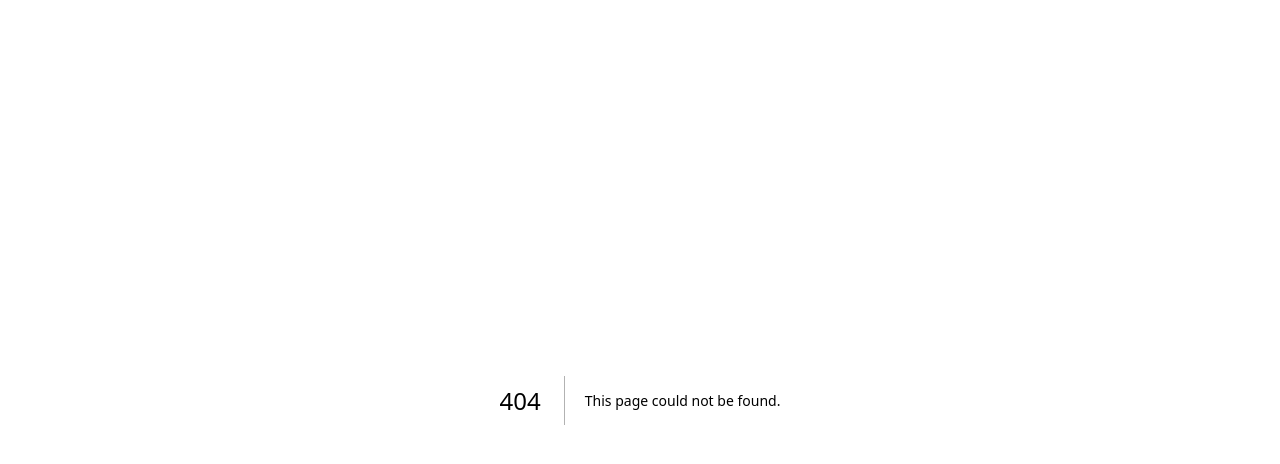
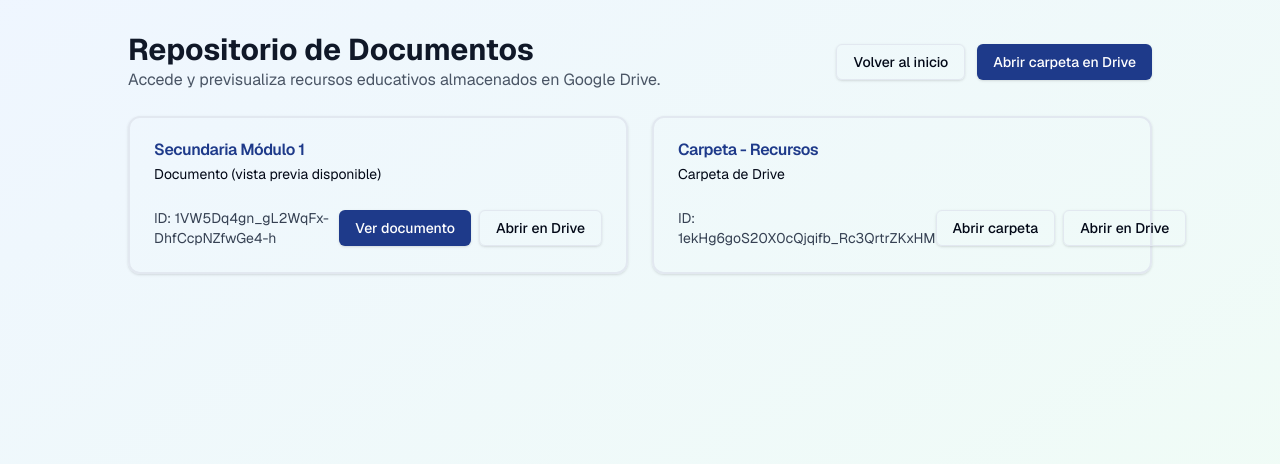
Before and after one commit to marcksdbgg/banco_ie, a Next.js app: page /documentos in a window 1280 px wide. Before the commit this address had no page. Shown: the top 464 px of the page. Built offline with nearby package versions, Linux system fonts and the light colour scheme.

Commit message:
feat: Add document repository page with file preview functionality

```diff
--- /dev/null
+++ b/src/app/documentos/page.tsx
@@ -0,0 +1,122 @@
+'use client';
+
+import { useState } from 'react';
+import Link from 'next/link';
+import { Button } from '@/components/ui/button';
+import { Card, CardContent, CardHeader, CardTitle, CardDescription } from '@/components/ui/card';
+import { Dialog, DialogContent, DialogHeader, DialogTitle, DialogDescription, DialogFooter } from '@/components/ui/dialog';
+
+// Lista inicial basada en los links proporcionados. Los IDs pueden extraerse de los enlaces de Drive.
+const archivos = [
+  { nombre: 'Secundaria Módulo 1', id: '1VW5Dq4gn_gL2WqFx-DhfCcpNZfwGe4-h' },
+  // Si hay carpetas, podemos enlazarlas directamente a la carpeta de Drive usando "folders/{id}"
+  { nombre: 'Carpeta - Recursos', id: '1ekHg6goS20X0cQjqifb_Rc3QrtrZKxHM', isFolder: true },
+];
+
+export default function DocumentosPage() {
+  const [previewId, setPreviewId] = useState<string | null>(null);
+  const [previewIsFolder, setPreviewIsFolder] = useState(false);
+
+  const openPreview = (id: string, isFolder = false) => {
+    setPreviewId(id);
+    setPreviewIsFolder(isFolder);
+  };
+
+  const closePreview = () => {
+    setPreviewId(null);
+    setPreviewIsFolder(false);
+  };
+
+  return (
+    <div className="min-h-screen bg-gradient-to-br from-blue-50 to-green-50 p-8">
+      <div className="max-w-5xl mx-auto space-y-6">
+        <header className="flex items-center justify-between">
+          <div>
+            <h1 className="text-3xl font-bold text-gray-900">Repositorio de Documentos</h1>
+            <p className="text-gray-600">Accede y previsualiza recursos educativos almacenados en Google Drive.</p>
+          </div>
+          <div className="flex items-center space-x-3">
+            <Link href="/">
+              <Button variant="outline">Volver al inicio</Button>
+            </Link>
+            <a href="https://drive.google.com/drive/folders/1ekHg6goS20X0cQjqifb_Rc3QrtrZKxHM" target="_blank" rel="noreferrer">
+              <Button variant="munay">Abrir carpeta en Drive</Button>
+            </a>
+          </div>
+        </header>
+
+        <div className="grid grid-cols-1 md:grid-cols-2 gap-6">
+          {archivos.map((a) => (
+            <Card key={a.id} className="border-2 hover:shadow-lg">
+              <CardHeader>
+                <CardTitle className="text-munay-blue">{a.nombre}</CardTitle>
+                <CardDescription className="text-sm text-muted-foreground">
+                  {a.isFolder ? 'Carpeta de Drive' : 'Documento (vista previa disponible)'}
+                </CardDescription>
+              </CardHeader>
+              <CardContent>
+                <div className="flex items-center justify-between">
+                  <div className="text-sm text-gray-700">ID: {a.id}</div>
+                  <div className="flex items-center space-x-2">
+                    {a.isFolder ? (
+                      <a href={`https://drive.google.com/drive/folders/${a.id}`} target="_blank" rel="noreferrer">
+                        <Button variant="outline">Abrir carpeta</Button>
+                      </a>
+                    ) : (
+                      <Button variant="munay" onClick={() => openPreview(a.id)}>
+                        Ver documento
+                      </Button>
+                    )}
+                    <a href={a.isFolder ? `https://drive.google.com/drive/folders/${a.id}` : `https://drive.google.com/file/d/${a.id}/view`} target="_blank" rel="noreferrer">
+                      <Button variant="outline">Abrir en Drive</Button>
+                    </a>
+                  </div>
+                </div>
+              </CardContent>
+            </Card>
+          ))}
+        </div>
+
+        {/* Preview Dialog */}
+        <Dialog open={!!previewId} onOpenChange={(open) => { if (!open) closePreview(); }}>
+          <DialogContent className="max-w-4xl w-full">
+            <DialogHeader>
+              <DialogTitle>Previsualización</DialogTitle>
+              <DialogDescription>
+                Vista previa del recurso. Si el archivo no permite previsualización en Drive, se abrirá en una nueva pestaña.
+              </DialogDescription>
+            </DialogHeader>
+
+            <div className="h-[70vh]">
+              {previewId && !previewIsFolder ? (
+                // Usamos el visualizador embebido de Google Drive
+                <iframe
+                  title="drive-preview"
+                  src={`https://drive.google.com/file/d/${previewId}/preview`}
+                  className="w-full h-full border rounded-md"
+                />
+              ) : previewId && previewIsFolder ? (
+                <iframe
+                  title="drive-folder"
+                  src={`https://drive.google.com/drive/folders/${previewId}`}
+                  className="w-full h-full border rounded-md"
+                />
+              ) : (
+                <div className="flex items-center justify-center h-full text-gray-500">No hay archivo seleccionado</div>
+              )}
+            </div>
+
+            <DialogFooter>
+              <Button variant="outline" onClick={closePreview}>Cerrar</Button>
+              {previewId && (
+                <a href={previewIsFolder ? `https://drive.google.com/drive/folders/${previewId}` : `https://drive.google.com/file/d/${previewId}/view`} target="_blank" rel="noreferrer">
+                  <Button variant="munay">Abrir en Drive</Button>
+                </a>
+              )}
+            </DialogFooter>
+          </DialogContent>
+        </Dialog>
+      </div>
+    </div>
+  );
+}
--- a/src/app/page.tsx
+++ b/src/app/page.tsx
@@ -66,6 +66,9 @@ export default function HomePage() {
           <div className="flex flex-col sm:flex-row gap-4 justify-center">
             <Button size="lg" variant="munay" asChild>
               <Link href="/auth/register">Comenzar Ahora</Link>
+            </Button>
+            <Button size="lg" variant="outline" asChild>
+              <Link href="/documentos">Repositorio de Documentos</Link>
             </Button>
             <Button size="lg" variant="outline" asChild>
               <Link href="/auth/login">Acceso Administrativo</Link>
```
